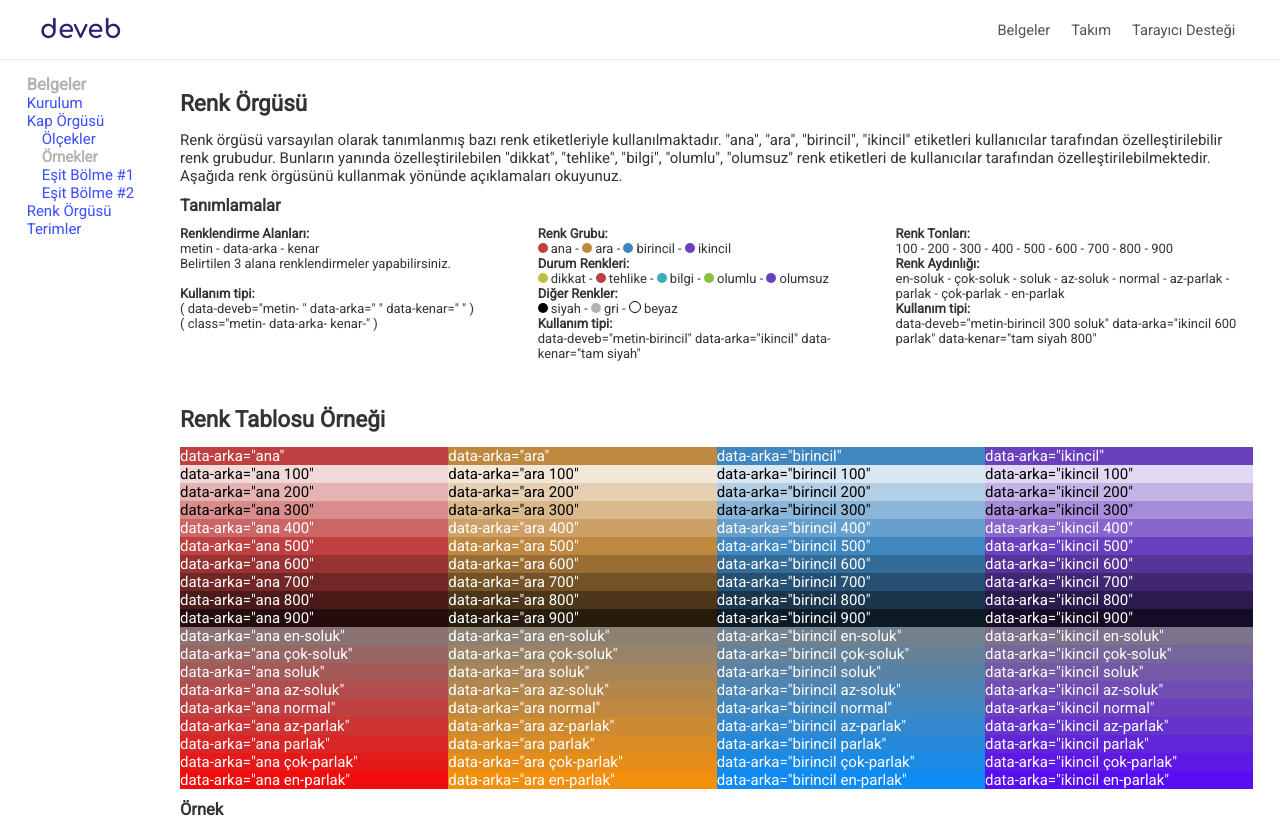
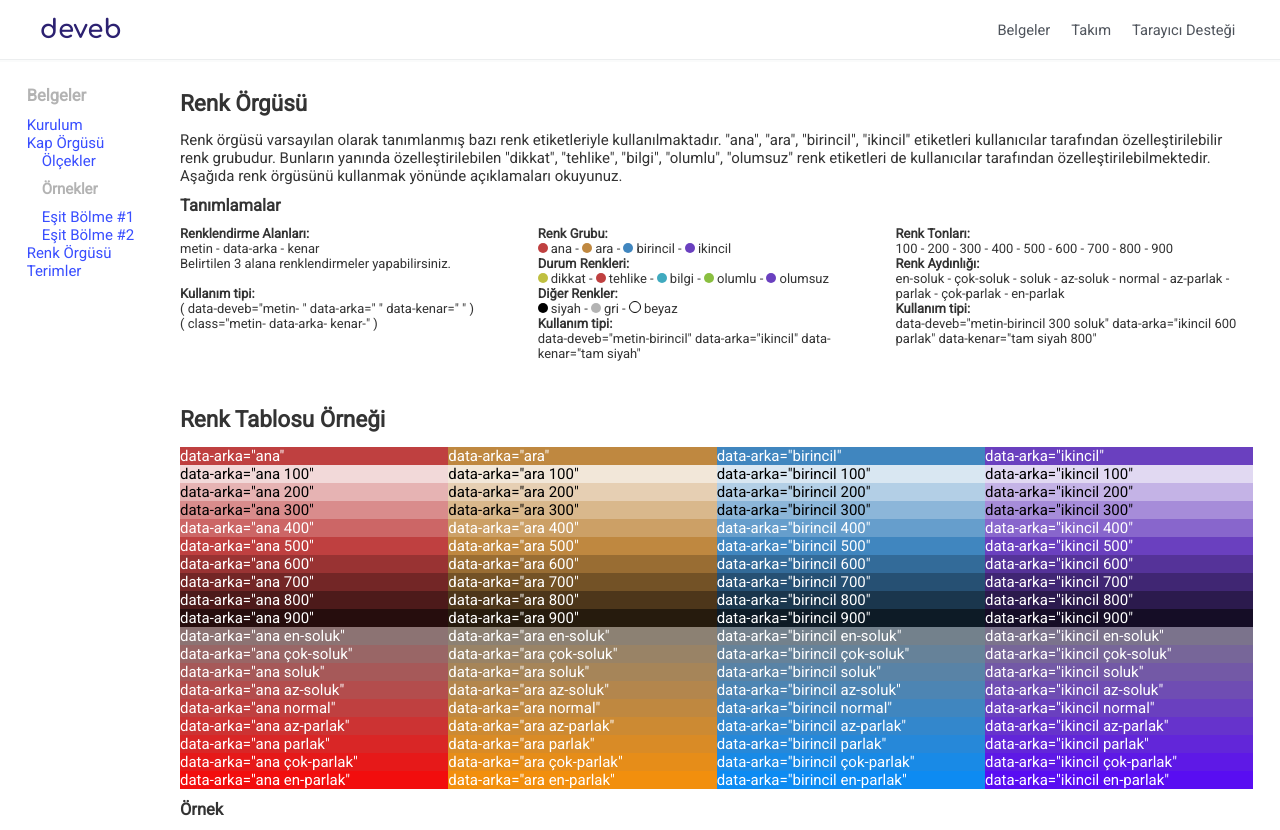
Before and after one commit to data-deveb/data-deveb.github.io, a Jekyll site: the page built from belgeler/renk-orgusu.html, in a window 1280 px wide. Shown: the top 830 px of the page. Built offline with Jekyll 4.4.1, drawn with Linux system fonts in a browser that asks for light colours; grey boxes are pictures that could not be loaded.

Commit message:
Güncelleme

```diff
--- a/assets/css/deveb.css
+++ b/assets/css/deveb.css
@@ -115,9 +115,10 @@
         -webkit-margin-start: 0px;
         -webkit-margin-end: 0px;
       color:#333;
+      margin: 0.67em 0;
     }
-    h1{font-size:1.5em; margin: 0.67em 0;}
-      h2{font-size:1.1em; margin: 0.67em 0;}
+    h1{font-size:1.5em;}
+      h2{font-size:1.1em;}
         h3{font-size:1.1em; color:#555;}
           h4{font-size:1.0em; color:#888;}
             h5{font-size:1.0em; color: #999;}
```
